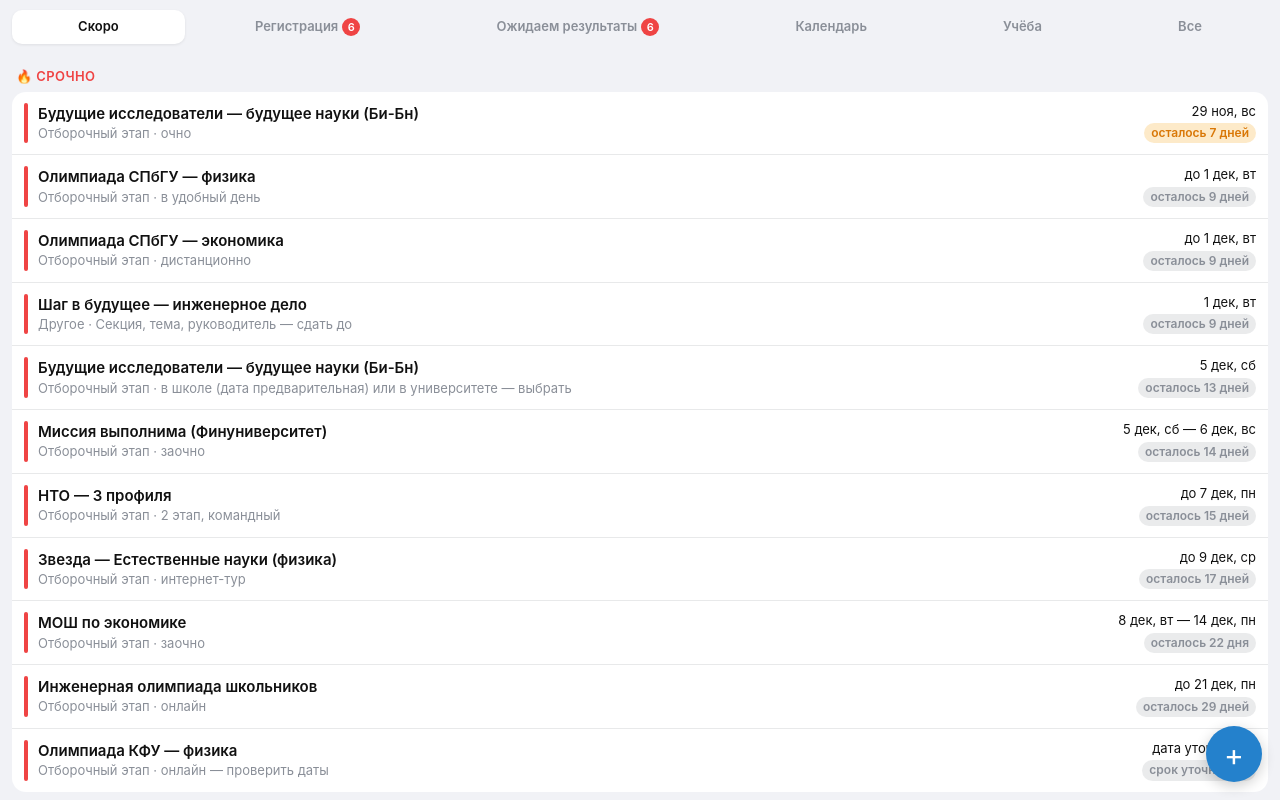
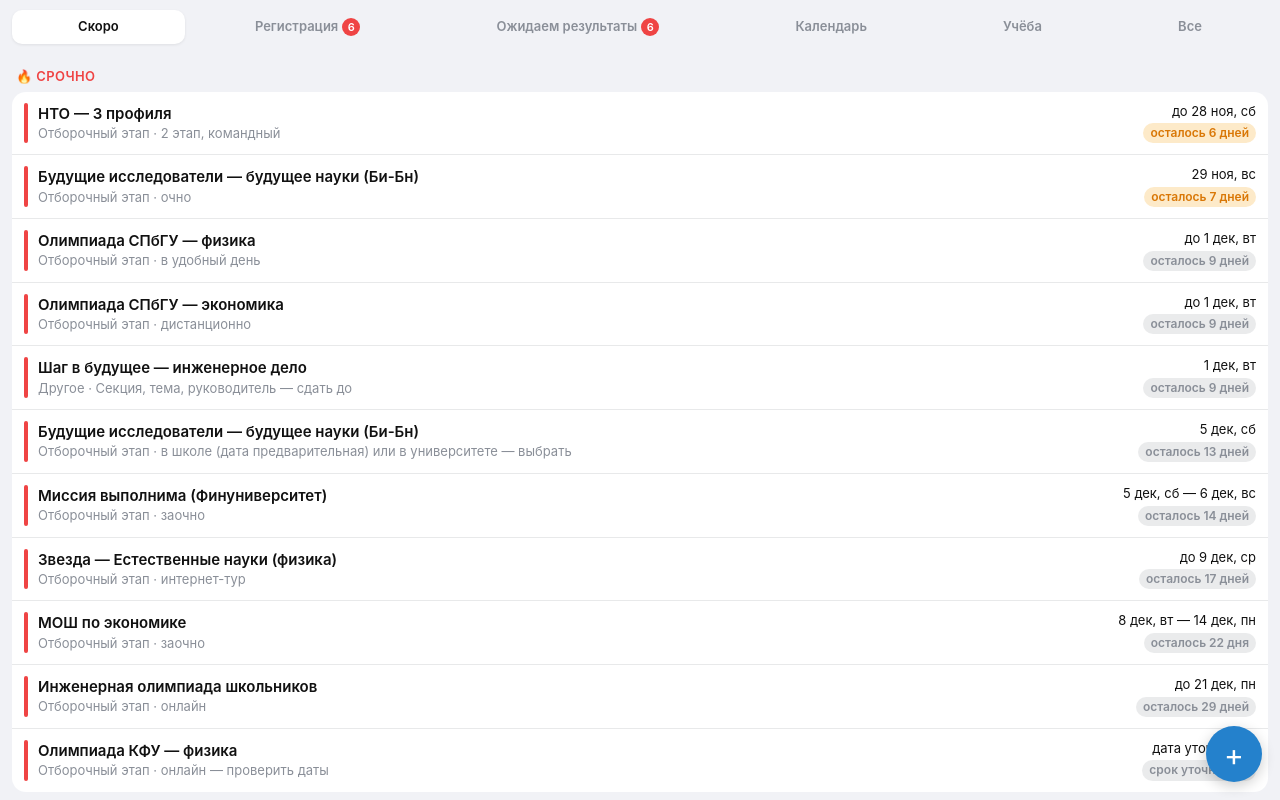
Before and after one commit to vostrokonovstepan-tech/olymp-calendar, a plain HTML site: page index.html in a window 1280 px wide. Shown: the top 800 px of the page. Drawn offline with Linux system fonts and the light colour scheme.

Commit message:
Поставить личный срок по всем профилям НТО до 28 ноября

```diff
--- a/index.html
+++ b/index.html
@@ -381,11 +381,11 @@ const SEED=[
      {type:'Отборочный этап',name:'академическое, онлайн',date:'2026-10-23',end:'2026-12-07',time:''},
      {type:'Отборочный этап',name:'предзащита научной работы',date:'',end:'',time:''},
      {type:'Заключительный этап',name:'',date:'',end:'',time:''}]},
-  {id:'nto',v:2,name:'НТО — 3 профиля',subject:'Физика',level:'2',urgent:true,site:'https://ntcontest.ru',
-   note:'Участвую по трём профилям, 1 этап пройден. 10 ноября — формирование команд и старт 2 (командного) этапа, 12:00 МСК. Командный этап до 7 дек (ручная проверка) / до 11 дек (автопроверка) — проверить по своим профилям. Уровень у профилей II–III.',
+  {id:'nto',v:3,name:'НТО — 3 профиля',subject:'Физика',level:'2',urgent:true,site:'https://ntcontest.ru',
+   note:'Личный срок: завершить все задания по всем трём профилям до 28 ноября 2026. 1 этап пройден, 2 (командный) этап начался 10 ноября. Ранее в календаре указаны сроки организаторов 7 декабря (ручная проверка) / 11 декабря (автопроверка) — проверить по своим профилям. Уровень у профилей II–III.',
    stages:[{type:'Отборочный этап',name:'1 этап',date:'2026-11-03',end:'',time:'',done:true,resultKnown:true},
      {type:'Другое',name:'Формирование команд + старт 2 этапа',date:'2026-11-10',end:'',time:'12:00'},
-     {type:'Отборочный этап',name:'2 этап, командный',date:'2026-11-10',end:'2026-12-07',time:''},
+     {type:'Отборочный этап',name:'2 этап, командный',date:'2026-11-10',end:'2026-11-28',time:''},
      {type:'Заключительный этап',name:'',date:'',end:'',time:''}]},
   {id:'itmo_open_math',name:'Открытая олимпиада школьников (ИТМО) — математика',subject:'Математика',level:'3',site:'https://olymp.itmo.ru',
    note:'В списке МФТИ на 100 баллов (профиль уточнят до 20 янв). Для 10–11 кл — один дистанционный отборочный тур, ожидается в декабре; расписание пока не опубликовано — следить на olymp.itmo.ru. Финал очно.',
```
